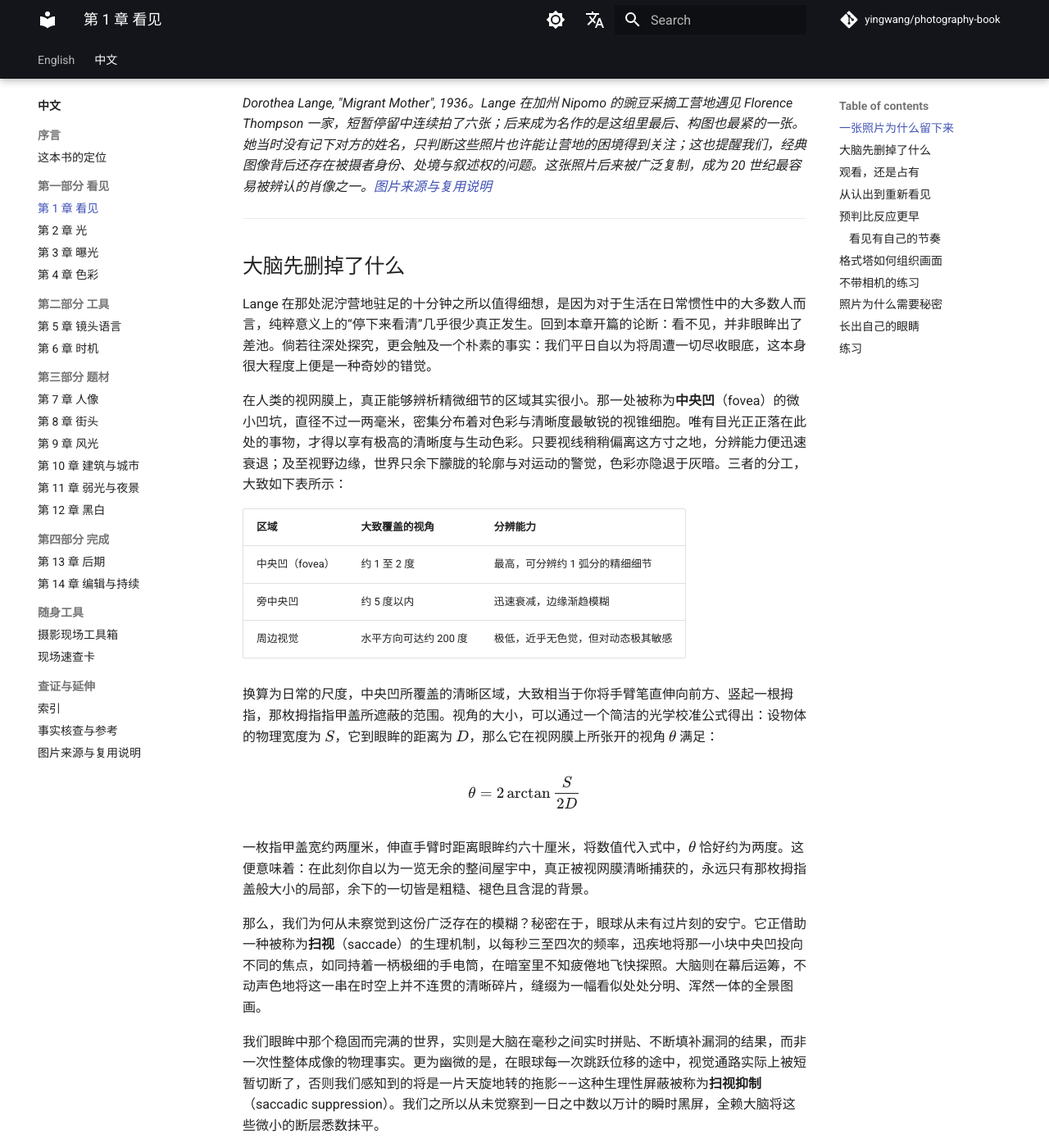
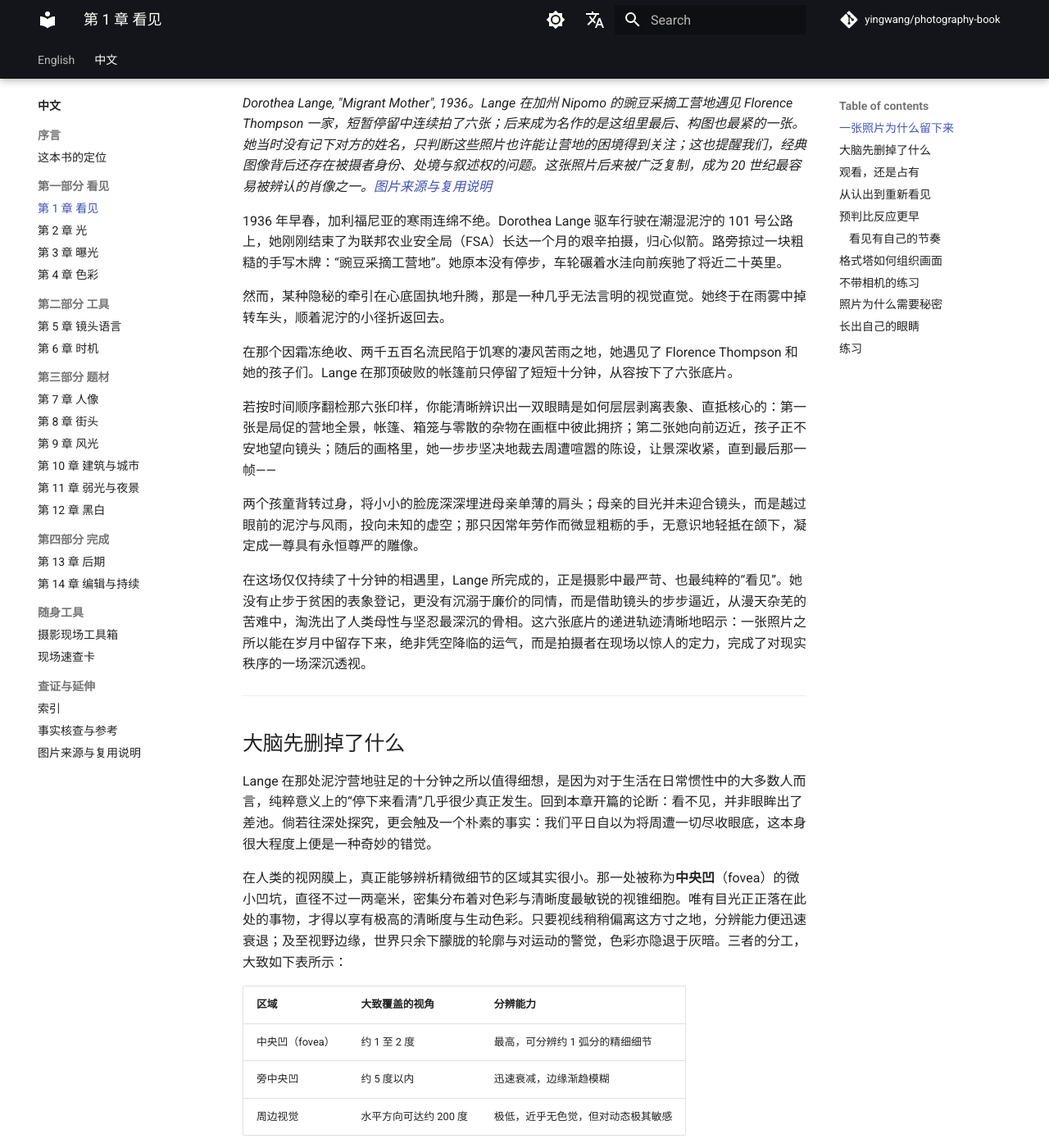
Before and after one commit to yingwang/photography-book, an MkDocs documentation site: the page built from docs/01-seeing.md, in a window 1280 px wide and 1400 px high, scrolled down 1843 px. Shown: the whole window at 82% size. Built offline with MkDocs 1.6.1 and Material for MkDocs 9.7.7, drawn with Linux system fonts in a browser that asks for light colours; comment, search, counter and statistics services are not loaded; some of the changed text lies outside the part shown.

Commit message:
docs(ch01): 补全兰格《迁徙的母亲》透视剖析，润色生理观察与知觉预判文风

```diff
--- a/docs/01-seeing.md
+++ b/docs/01-seeing.md
@@ -24,6 +24,18 @@
 
 *Dorothea Lange, "Migrant Mother", 1936。Lange 在加州 Nipomo 的豌豆采摘工营地遇见 Florence Thompson 一家，短暂停留中连续拍了六张；后来成为名作的是这组里最后、构图也最紧的一张。她当时没有记下对方的姓名，只判断这些照片也许能让营地的困境得到关注；这也提醒我们，经典图像背后还存在被摄者身份、处境与叙述权的问题。这张照片后来被广泛复制，成为 20 世纪最容易被辨认的肖像之一。[图片来源与复用说明](image-credits.md#lange-migrant-mother)*
 
+1936 年早春，加利福尼亚的寒雨连绵不绝。Dorothea Lange 驱车行驶在潮湿泥泞的 101 号公路上，她刚刚结束了为联邦农业安全局（FSA）长达一个月的艰辛拍摄，归心似箭。路旁掠过一块粗糙的手写木牌：“豌豆采摘工营地”。她原本没有停步，车轮碾着水洼向前疾驰了将近二十英里。
+
+然而，某种隐秘的牵引在心底固执地升腾，那是一种几乎无法言明的视觉直觉。她终于在雨雾中掉转车头，顺着泥泞的小径折返回去。
+
+在那个因霜冻绝收、两千五百名流民陷于饥寒的凄风苦雨之地，她遇见了 Florence Thompson 和她的孩子们。Lange 在那顶破败的帐篷前只停留了短短十分钟，从容按下了六张底片。
+
+若按时间顺序翻检那六张印样，你能清晰辨识出一双眼睛是如何层层剥离表象、直抵核心的：第一张是局促的营地全景，帐篷、箱笼与零散的杂物在画框中彼此拥挤；第二张她向前迈近，孩子正不安地望向镜头；随后的画格里，她一步步坚决地裁去周遭喧嚣的陈设，让景深收紧，直到最后那一帧——
+
+两个孩童背转过身，将小小的脸庞深深埋进母亲单薄的肩头；母亲的目光并未迎合镜头，而是越过眼前的泥泞与风雨，投向未知的虚空；那只因常年劳作而微显粗粝的手，无意识地轻抵在颌下，凝定成一尊具有永恒尊严的雕像。
+
+在这场仅仅持续了十分钟的相遇里，Lange 所完成的，正是摄影中最严苛、也最纯粹的“看见”。她没有止步于贫困的表象登记，更没有沉溺于廉价的同情，而是借助镜头的步步逼近，从漫天杂芜的苦难中，淘洗出了人类母性与坚忍最深沉的骨相。这六张底片的递进轨迹清晰地昭示：一张照片之所以能在岁月中留存下来，绝非凭空降临的运气，而是拍摄者在现场以惊人的定力，完成了对现实秩序的一场深沉透视。
+
 ---
 
 ## 大脑先删掉了什么
@@ -38,11 +50,11 @@ Lange 在那处泥泞营地驻足的十分钟之所以值得细想，是因为
 | 旁中央凹 | 约 5 度以内 | 迅速衰减，边缘渐趋模糊 |
 | 周边视觉 | 水平方向可达约 200 度 | 极低，近乎无色觉，但对动态极其敏感 |
 
-换算为日常的尺度，中央凹所覆盖的清晰区域，大致相当于你将手臂笔直伸向前方、竖起一根拇指，那枚拇指指甲盖所遮蔽的范围。视角的大小，可以通过一个简洁的光学校准公式得出：设物体的物理宽度为 \( S \)，它到眼眸的距离为 \( D \)，那么它在视网膜上所张开的视角 \( \theta \) 满足：
+伸直手臂，竖起拇指，你指甲盖所遮蔽的那一小方天地，恰好就是中央凹在视网膜上投下的两度视角。若以光学公式验算，设物体的物理宽度为 \( S \)，它到眼眸的距离为 \( D \)，在视网膜上所张开的视角 \( \theta \) 满足：
 
 \[ \theta = 2\arctan\frac{S}{2D} \]
 
-一枚指甲盖宽约两厘米，伸直手臂时距离眼眸约六十厘米，将数值代入式中，\( \theta \) 恰好约为两度。这便意味着：在此刻你自以为一览无余的整间屋宇中，真正被视网膜清晰捕获的，永远只有那枚拇指盖般大小的局部，余下的一切皆是粗糙、褪色且含混的背景。
+一枚指甲盖宽约两厘米，伸直手臂时距离眼眸约六十厘米，将数值代入式中，\( \theta \) 恰好约为两度。这意味着：在此刻你自以为一览无余的整间屋宇或整条街道里，真正被视网膜清晰捕获的，永远只有那枚指甲盖大小的局部，余下的一切皆是粗糙、褪色且含混的背景。
 
 那么，我们为何从未察觉到这份广泛存在的模糊？秘密在于，眼球从未有过片刻的安宁。它正借助一种被称为**扫视**（saccade）的生理机制，以每秒三至四次的频率，迅疾地将那一小块中央凹投向不同的焦点，如同持着一柄极细的手电筒，在暗室里不知疲倦地飞快探照。大脑则在幕后运筹，不动声色地将这一串在时空上并不连贯的清晰碎片，缝缀为一幅看似处处分明、浑然一体的全景图画。
 
@@ -73,7 +85,7 @@ Susan Sontag 在《论摄影》（*On Photography*）中曾写道，拍照不仅
 
 Sontag 写下这些洞见是在 1977 年。彼时的摄影尚裹挟着某种温润的节奏：举机，对焦，下压快门，数日后方能从暗房药水里捧出湿润的相纸。整套动作是舒缓而充满期许的，它在不断提醒你：你正在将眼前的世界转化为平面。正是这道从容的工序，为深入凝视留出了充足的回旋余地。
 
-及至今日，情势已然大为不同。真正切碎我们目光的往往不再是相机，而是无孔不入的移动屏幕。设备一经举起，心神瞬间被分散：一分顾盼屏幕，一分聆听杂音，还有一分早已飞向随后的社交分发；至于真正横亘在眼前的那个鲜活的世界，反倒退居为模糊的背景。一个人举着镜头穿行于街市，一面紧盯着取景框里的自我神态，一面听着自己的独白，还要分心避让身侧的行人；这样的状态更接近内容的生产，与静观万物的澄澈心境已不可同日而语。
+及至今日，情势已然大为不同。真正切碎我们目光的往往不再是相机，而是无孔不入的移动屏幕。设备一经举起，心神瞬间被分散：一分顾盼屏幕，一分聆听杂音，还有一分早已飞向随后的社交分发；至于真正横亘在眼前的那个鲜活的世界，反倒退居为模糊的背景。一个人举着镜头穿行于街市，一面紧盯着取景框里的自我神态，一面听着自己的独白，还要分心避让身侧的行人；这样的状态更接近内容的生产，与静观万物的澄澈心境相比，早已大相径庭。
 
 然而，相机本身并不必然是观看的阻碍。在许多安静的时刻，它反倒是一剂让心跳慢下来的良药。当眼眸紧紧贴上取景器的刹那，纷杂的世界被一道坚定的框线收拢为一方得以静心端详的二维平面。取景器为你将无边无际的现实，裁切成了一块可以细细凝视的画布。而这道清晰边界的存在，逼迫你直面最根本的决断：在眼前这一整片世界里，究竟该舍弃哪些杂芜，又该留下怎样清晰的筋骨。
 
@@ -129,7 +141,7 @@ Cartier-Bresson 后来曾回忆过那一刻的实情：车站后方当时立着
 
 对于 Winogrand 而言，快门已不再只是记录既定判断的工具，而成为了观看本身的一种手段：借由持续不断的拍摄，逼迫自己持续不断地凝视。他晚年拍摄之甚，以至于在 1984 年离世时，身后留下了两千五百余卷未及冲洗的胶卷，以及数以万计冲洗完毕却未曾细阅、更未曾编辑的接触印样，总计数十万张连他自己都未曾细看过的底片。
 
-这座由底片堆积而成的档案，常被后世评论家视作一种警示，指出其过度泛滥、缺乏克制。然而从另一个维度审视，它恰恰是“预判源于长期积累”的生动注脚。一个人若真切地在街头捕捉过数十万次人性的细节，他对“下一秒此处将发生何事”的直觉预感，必然达到了极高的敏锐度。Winogrand 虽走到了力竭的极端，以至于漫无节制的记录最终压垮了沉静挑选的心力——这亦是我们在后文论及编辑时必须关注的课题；但单就“敏锐的预判源于时间的浇灌”而言，他无疑提供了一个纯粹的范例。
+这座由底片堆积而成的档案，常被后世评论家视作一种警示，指出其过度泛滥、缺乏克制。然而换一个角度来看，它恰恰是“预判源于长期积累”的生动注脚。一个人若真切地在街头捕捉过数十万次人性的细节，他对“下一秒此处将发生何事”的直觉预感，必然达到了极高的敏锐度。Winogrand 虽走到了力竭的极端，以至于漫无节制的记录最终压垮了沉静挑选的心力——这亦是我们在后文论及编辑时必须关注的课题；但单就“敏锐的预判源于时间的浇灌”而言，他无疑提供了一个纯粹的范例。
 
 ---
 
```
